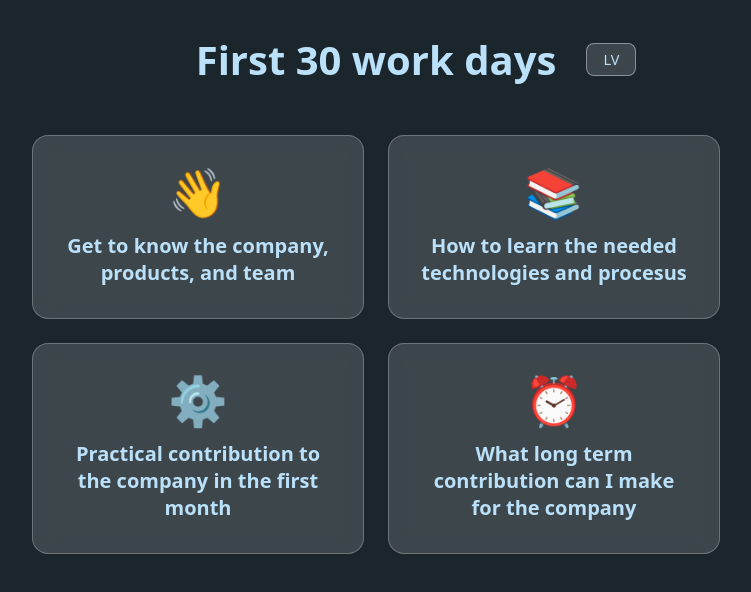
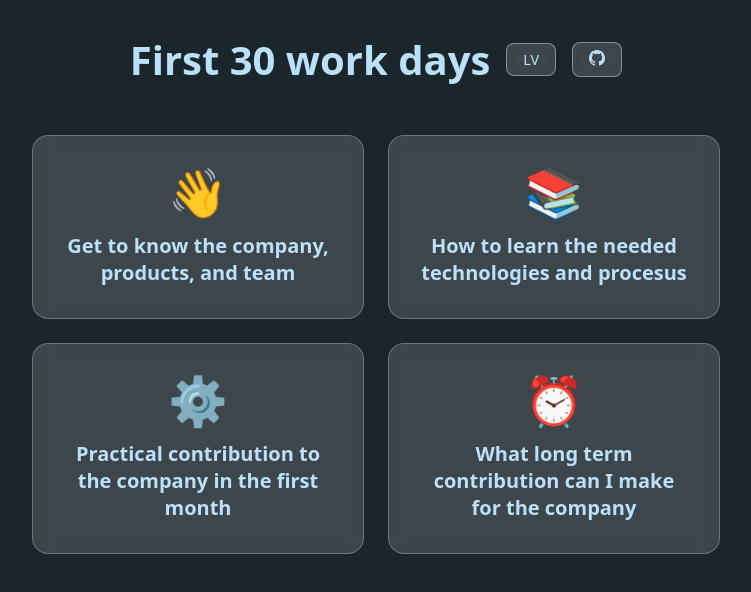
Before and after one commit to KevinTheSome/30explained, a Vue app: page / in a window 1280 px wide. Shown: the top 592 px of the page, without its empty margins (264-1015 px from the left). Built offline with nearby package versions, Linux system fonts and the light colour scheme.

Commit message:
Fixed button. Added link to github.

```diff
--- a/src/App.vue
+++ b/src/App.vue
@@ -15,6 +15,10 @@
       }
 }
 
+function handleCode() {
+      window.open("https://github.com/KevinTheSome/30explained", "_blank");
+}
+
 onMounted(() => window.addEventListener("keydown", handleKeydown));
 onUnmounted(() => window.removeEventListener("keydown", handleKeydown));
 </script>
@@ -25,6 +29,20 @@
                   <h1 class="title">{{ t("app.title") }}</h1>
                   <button class="lang-btn" @click="toggleLocale">
                         {{ t("lang.toggle") }}
+                  </button>
+                  <button class="lang-btn" @click="handleCode">
+                        <svg
+                              xmlns="http://www.w3.org/2000/svg"
+                              width="16"
+                              height="16"
+                              fill="currentColor"
+                              class="bi bi-github"
+                              viewBox="0 0 16 16"
+                        >
+                              <path
+                                    d="M8 0C3.58 0 0 3.58 0 8c0 3.54 2.29 6.53 5.47 7.59.4.07.55-.17.55-.38 0-.19-.01-.82-.01-1.49-2.01.37-2.53-.49-2.69-.94-.09-.23-.48-.94-.82-1.13-.28-.15-.68-.52-.01-.53.63-.01 1.08.58 1.23.82.72 1.21 1.87.87 2.33.66.07-.52.28-.87.51-1.07-1.78-.2-3.64-.89-3.64-3.95 0-.87.31-1.59.82-2.15-.08-.2-.36-1.02.08-2.12 0 0 .67-.21 2.2.82.64-.18 1.32-.27 2-.27s1.36.09 2 .27c1.53-1.04 2.2-.82 2.2-.82.44 1.1.16 1.92.08 2.12.51.56.82 1.27.82 2.15 0 3.07-1.87 3.75-3.65 3.95.29.25.54.73.54 1.48 0 1.07-.01 1.93-.01 2.2 0 .21.15.46.55.38A8.01 8.01 0 0 0 16 8c0-4.42-3.58-8-8-8"
+                              />
+                        </svg>
                   </button>
             </header>
             <main class="main">
@@ -54,9 +72,8 @@
       display: flex;
       align-items: center;
       justify-content: center;
-      gap: 1.5rem;
+      gap: 1rem;
       margin-bottom: 2rem;
-      position: relative;
 }
 
 .title {
@@ -67,8 +84,6 @@
 }
 
 .lang-btn {
-      position: absolute;
-      right: -5rem;
       padding: 0.4rem 1rem;
       border: 1px solid rgba(255, 255, 255, 0.4);
       border-radius: 0.5rem;
--- a/src/i18n/en.ts
+++ b/src/i18n/en.ts
@@ -2,7 +2,7 @@
       "app.title": "First 30 work days",
 
       "card.1.title": "Get to know the company, products, and team",
-      "card.1.desc": "",
+      "card.1.desc": "text /n text /n and more text then usuall",
       "card.2.title": "How to learn the needed technologies and procesus",
       "card.2.desc": "",
       "card.3.title":
```
